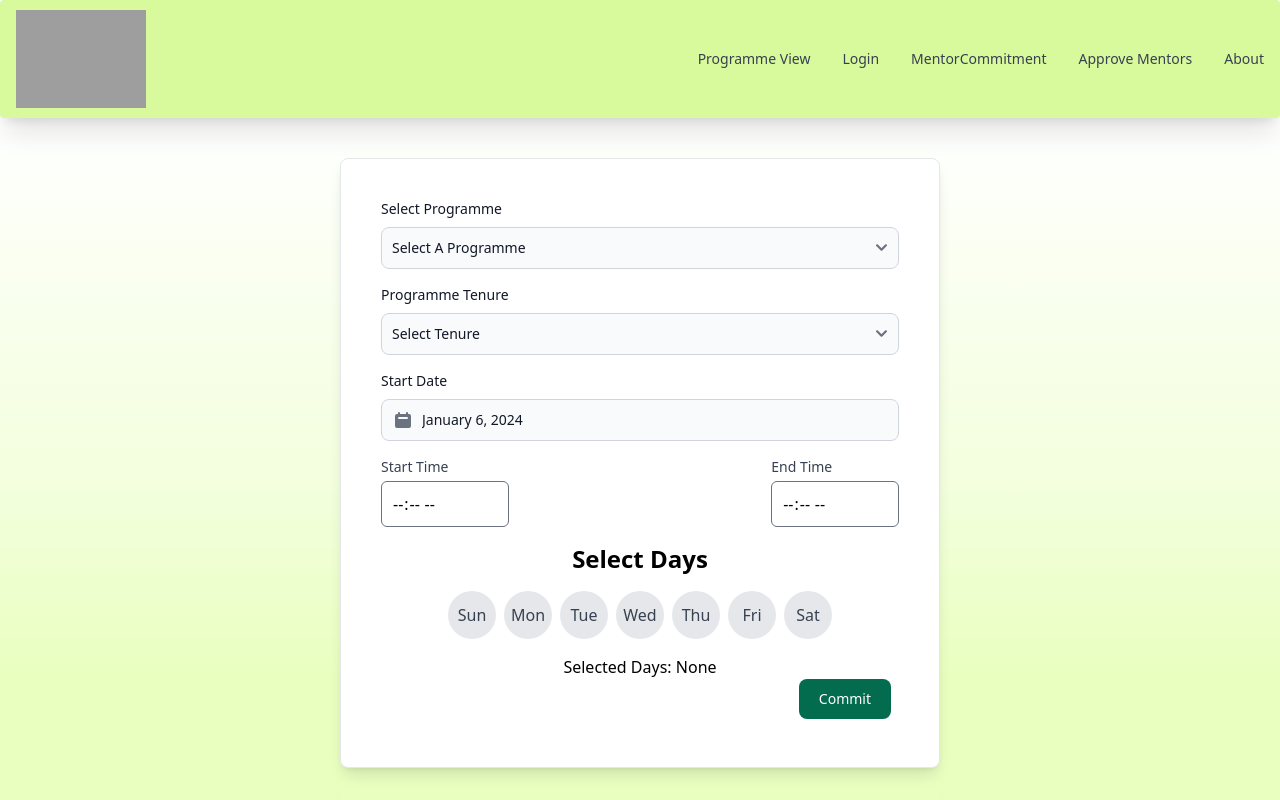
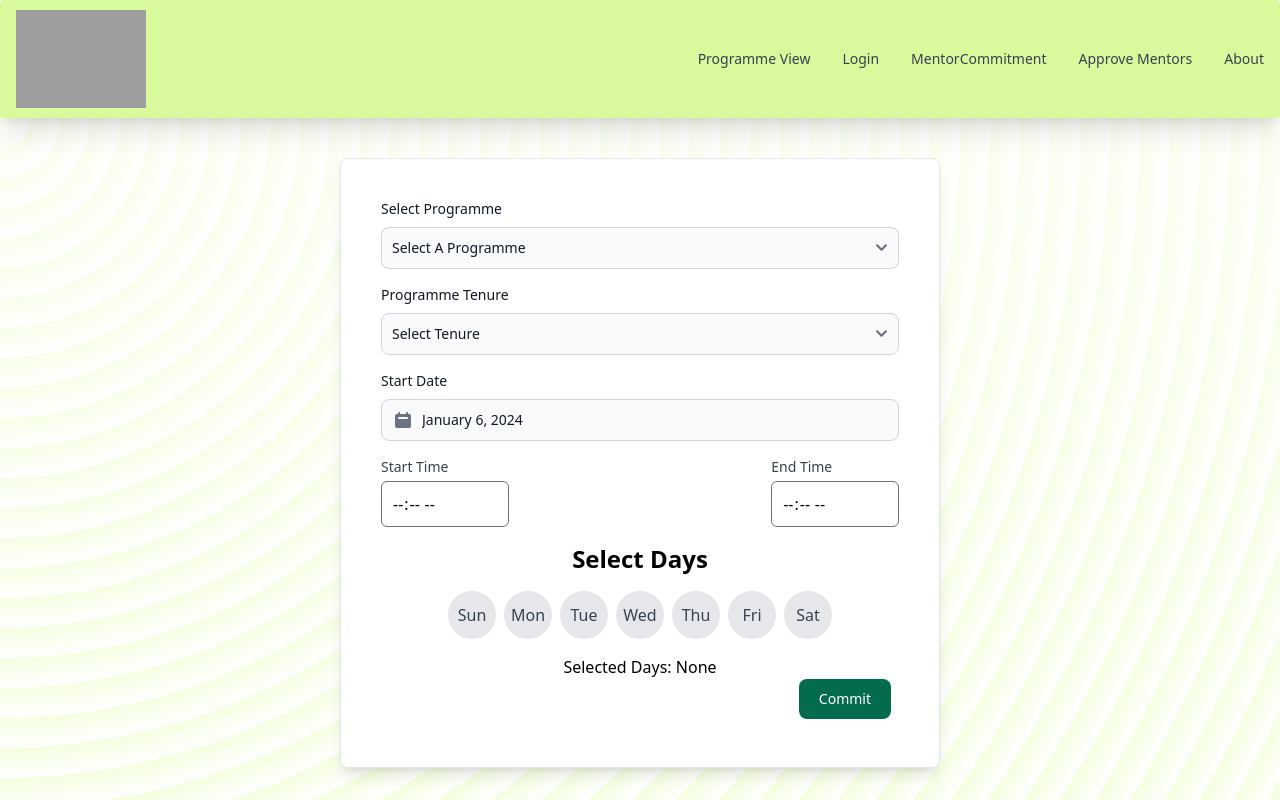
Before and after one commit to Souryadeep713101/anudeep, a React (Create React App) app: page /MentorCommitment in a window 1280 px wide. Shown: the top 800 px of the page. Built offline with nearby package versions, Linux system fonts and the light colour scheme; grey boxes are pictures that could not be loaded.

Commit message:
bg added

```diff
--- a/src/Components/Home.jsx
+++ b/src/Components/Home.jsx
@@ -76,7 +76,7 @@ export default function Home() {
 
 
 
-      <div className='grow bg-gray-50 p-10 mid-container'>
+      <div className='grow p-10 mid-container'>
       <Outlet />
       </div>
 
--- a/src/index.css
+++ b/src/index.css
@@ -46,20 +46,14 @@
   /* background-image: url("https://as2.ftcdn.net/v2/jpg/06/27/03/25/1000_F_627032522_quEReHvLygNHpCLKcCSgsHYeGjuAy1NU.jpg");
   background-size: 50%;
  background-repeat: repeat; */
-  background: rgb(255, 255, 255);
-  background: linear-gradient(
-    180deg,
-    rgba(255, 255, 255, 1) 0%,
-    rgba(247, 255, 231, 1) 18%,
-    rgba(243, 255, 221, 1) 26%,
-    rgba(237, 255, 203, 1) 34%,
-    rgba(233, 255, 192, 1) 39%,
-    rgba(233, 255, 192, 1) 63%,
-    rgba(238, 253, 210, 1) 70%,
-    rgba(244, 251, 230, 1) 79%,
-    rgba(249, 253, 241, 1) 84%,
-    rgba(255, 255, 255, 1) 100%
-  );
+  background-color: #ffffff;
+  opacity: 1;
+  background-image: repeating-radial-gradient(
+      circle at 0 0,
+      transparent 0,
+      #ffffff 30px
+    ),
+    repeating-linear-gradient(#eeffcc55, #eeffcc);
 }
 
 .input-container {
```
